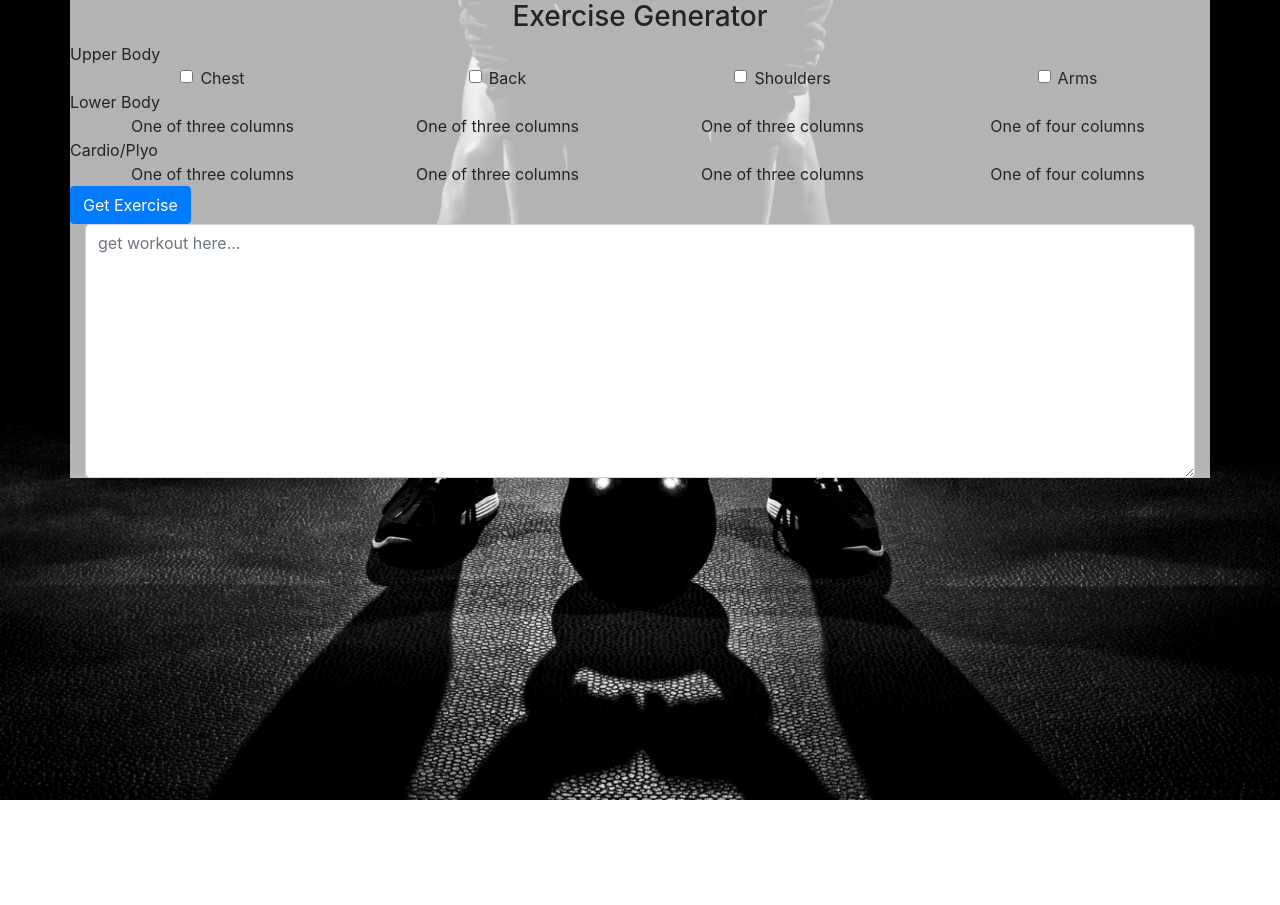
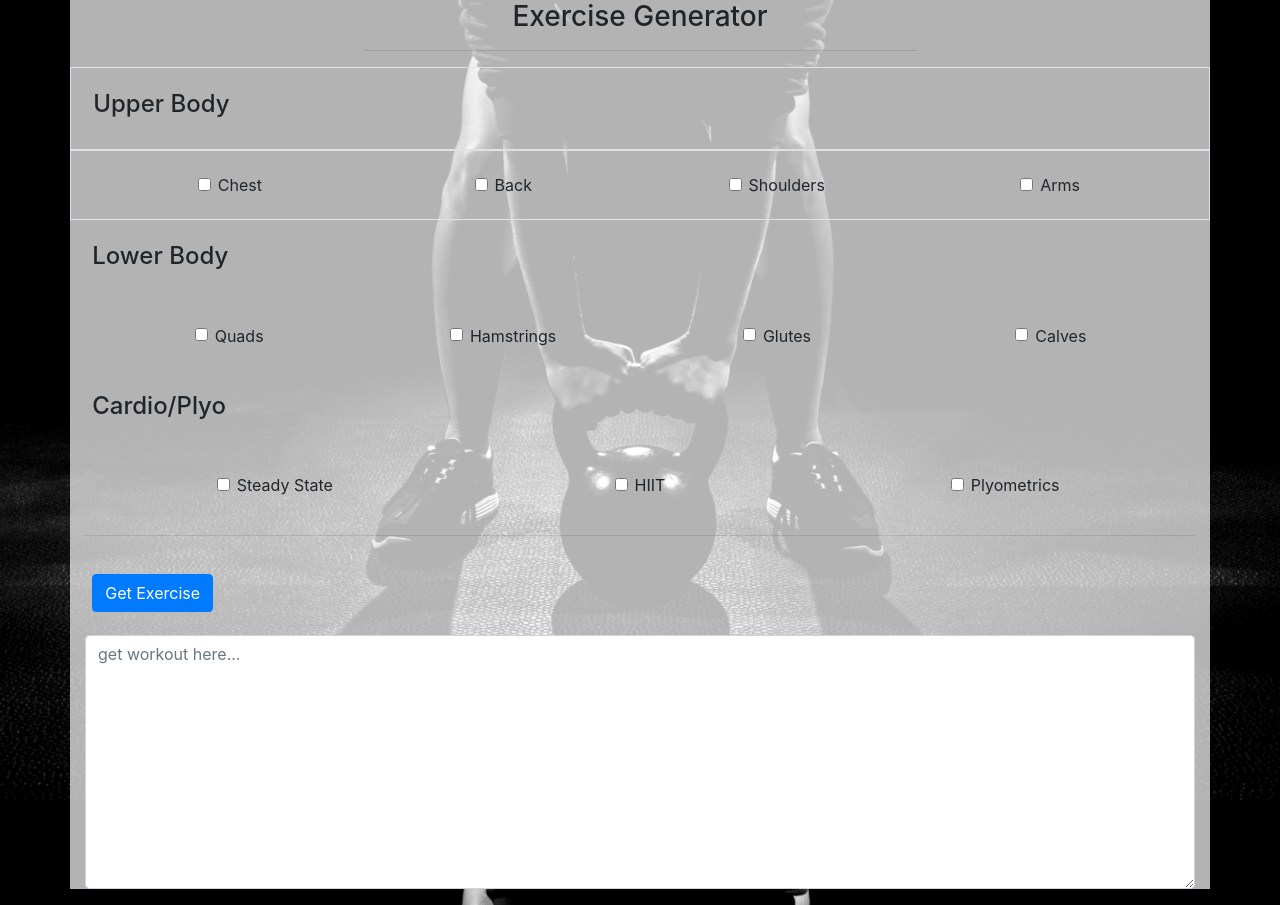
Before and after one commit to andrewh-code/react-xor-size, a React (Create React App) app: page / in a window 1280 px wide. Before the commit the page ends 800 px from the top, so only its background shows below. Built offline with nearby package versions, Linux system fonts and the light colour scheme.

Commit message:
minor updates for css

```diff
--- a/src/App.css
+++ b/src/App.css
@@ -37,8 +37,6 @@
   }
 }
 
-
-
 .container {
   background-color: rgba(255, 255, 255, 0.7);
   text-align: center;
@@ -46,4 +44,14 @@
 
 .row {
   text-align: center;
+  border: 1px;
+  padding-bottom: 2%;
+  padding-top: 2%;
+  padding-left: 2%;
+  padding-right: 2%;
 }
+
+hr#title {
+  border-radius: 5px;
+  width: 50%;
+}
--- a/src/App.js
+++ b/src/App.js
@@ -60,11 +60,11 @@ export class App extends Component {
           <div className="container">
 
             <h3>Exercise Generator</h3>
-
-            <div className="row">
-              Upper Body
+            <hr id="title"></hr>
+            <div className="row border">
+            <h4>Upper Body</h4>
             </div>
-            <div className="row">
+            <div className="row border">
               <div className="col-sm-3">
                 <div className="form-check">
                   <input type="checkbox"
@@ -92,7 +92,8 @@ export class App extends Component {
                     name="shoulderCheck"
                     checked={this.state.shoulderCheck}
                     onClick={this.handleChange}></input>
-                  <label className="form-check-label" for="exampleCheck1">Shoulders</label>
+                    {/* do I need htmlFor? */}
+                  <label className="form-check-label" htmlFor="exampleCheck1">Shoulders</label>
                 </div>
               </div>
               <div className="col-sm-3">
@@ -102,47 +103,94 @@ export class App extends Component {
                     name="armsCheck"
                     checked={this.state.armsCheck}
                     onClick={this.handleChange}></input>
-                  <label className="form-check-label" for="exampleCheck1">Arms</label>
+                  <label className="form-check-label" htmlFor="exampleCheck1">Arms</label>
                 </div>
               </div>
             </div>
 
             <div className="row">
-              Lower Body
+              <h4>Lower Body</h4>
             </div>
             <div className="row">
               <div className="col-sm-3">
-                One of three columns
+              <div className="form-check">
+                <input type="checkbox"
+                    className="form-check-input"
+                    name="quadsCheck"
+                    checked={this.state.quadsCheck}
+                    onClick={this.handleChange}></input>
+                  <label className="form-check-label" htmlFor="exampleCheck1">Quads</label>
+                </div>
               </div>
               <div className="col-sm-3">
-                One of three columns
+              <div className="form-check">
+                <input type="checkbox"
+                    className="form-check-input"
+                    name="armsCheck"
+                    checked={this.state.hamstringsCheck}
+                    onClick={this.handleChange}></input>
+                  <label className="form-check-label" htmlFor="exampleCheck1">Hamstrings</label>
+                </div>
               </div>
               <div className="col-sm-3">
-                One of three columns
+              <div className="form-check">
+                <input type="checkbox"
+                    className="form-check-input"
+                    name="glutesCheck"
+                    checked={this.state.glutesCheck}
+                    onClick={this.handleChange}></input>
+                  <label className="form-check-label" htmlFor="exampleCheck1">Glutes</label>
+                </div>
               </div>
               <div className="col-sm-3">
-                One of four columns
+              <div className="form-check">
+                <input type="checkbox"
+                    className="form-check-input"
+                    name="calvesCheck"
+                    checked={this.state.calvesCheck}
+                    onClick={this.handleChange}></input>
+                  <label className="form-check-label" htmlFor="exampleCheck1">Calves</label>
+                </div>
               </div>
             </div>
 
             <div className="row">
-              Cardio/Plyo
+              <h4>Cardio/Plyo</h4>
             </div>
             <div className="row">
-              <div className="col-sm-3">
-                One of three columns
+              <div className="col-sm-4">
+              <div className="form-check">
+                <input type="checkbox"
+                    className="form-check-input"
+                    name="steadyStateCheck"
+                    checked={this.state.steadyStateCheck}
+                    onClick={this.handleChange}></input>
+                  <label className="form-check-label" htmlFor="exampleCheck1">Steady State</label>
+                </div>
               </div>
-              <div className="col-sm-3">
-                One of three columns
+              <div className="col-sm-4">
+              <div className="form-check">
+                <input type="checkbox"
+                    className="form-check-input"
+                    name="hiitCheck"
+                    checked={this.state.hiitCheck}
+                    onClick={this.handleChange}></input>
+                  <label className="form-check-label" htmlFor="exampleCheck1">HIIT</label>
+                </div>
               </div>
-              <div className="col-sm-3">
-                One of three columns
-              </div>
-              <div className="col-sm-3">
-                One of four columns
+              <div className="col-sm-4">
+              <div className="form-check">
+                <input type="checkbox"
+                    className="form-check-input"
+                    name="plyoCheck"
+                    checked={this.state.plyoCheck}
+                    onClick={this.handleChange}></input>
+                  <label className="form-check-label" htmlFor="exampleCheck1">Plyometrics</label>
+                </div>
               </div>
             </div>
-            <div className="row">
+            <hr></hr>
+            <div className="row" id="getExercises">
               <button type="button" class="btn btn-primary">Get Exercise</button>
             </div>
             <div classNam="row">
```
